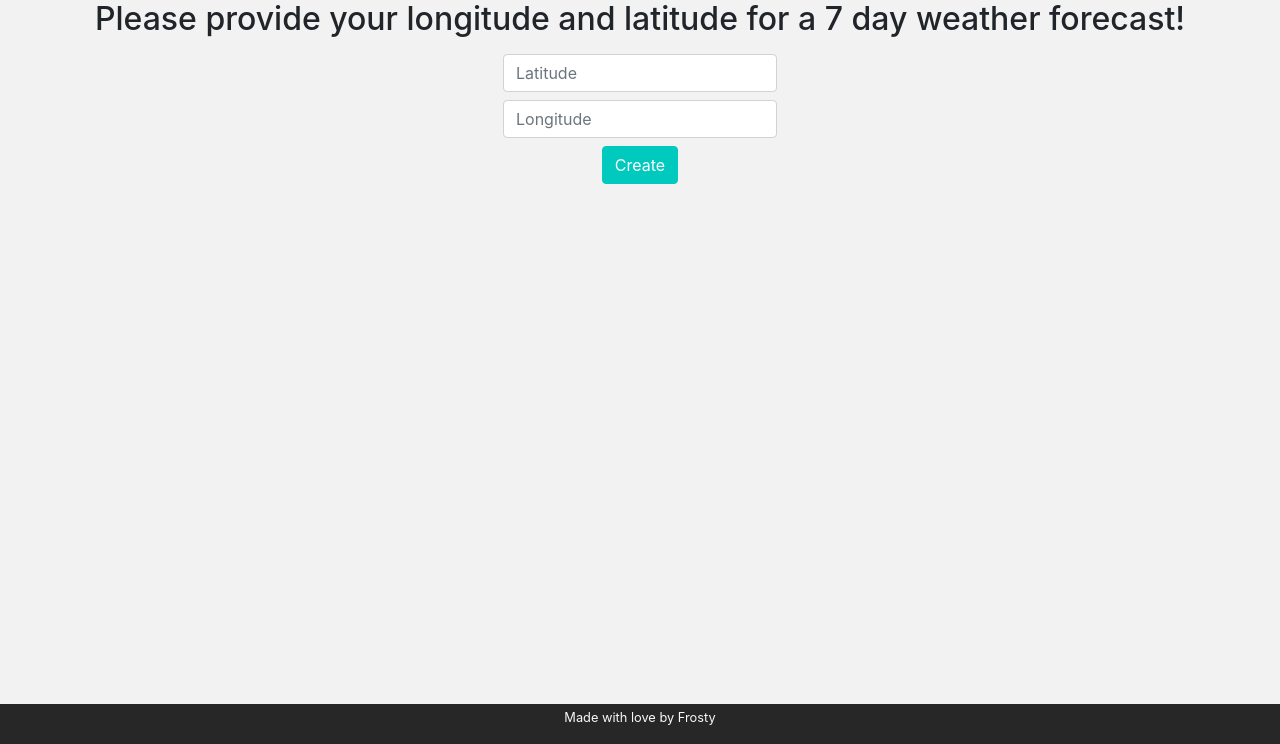
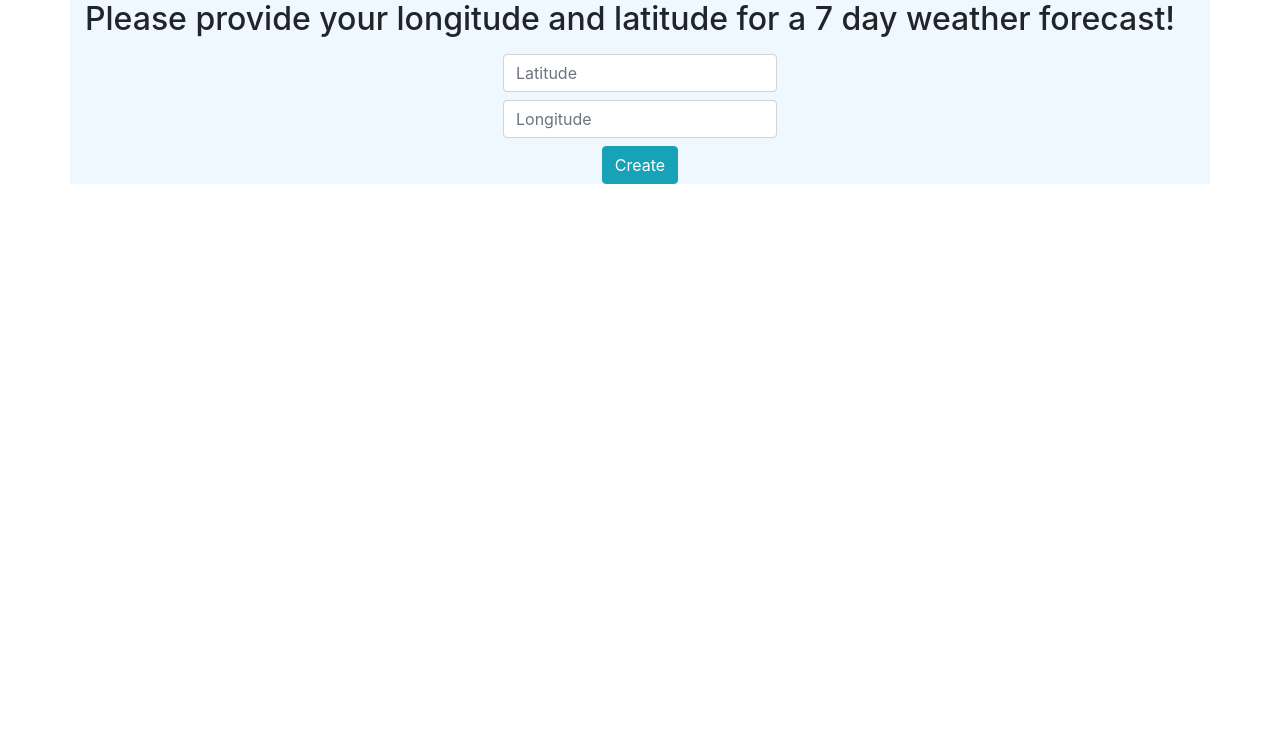
Before and after one commit to afoster44/weather-forecast, a website with bundled scripts: page index.html in a window 1280 px wide. Shown: the part 56-800 px from the top of the page. Built offline with nearby package versions, Linux system fonts and the light colour scheme.

Commit message:
Working out css for container, row and col + style

```diff
--- /dev/null
+++ b/assets/style/secondary.css
@@ -0,0 +1,38 @@
+.container {
+  width: 100%;
+  padding-right: 15px;
+  padding-left: 15px;
+  margin-right: auto;
+  margin-left: auto;
+  background-color: aliceblue;
+}
+
+.row {
+    display: flex;
+    flex-direction: row;
+    margin-left: -15px;
+    margin-right: -15px;
+}
+
+.col-sm-12, .col-sm-11, .col-sm-10, .col-sm-9, .col-sm-8, .col-sm-7, .col-sm-6, .col-sm-5, .col-sm-4, .col-sm-3, .col-sm-2, .col-sm-1 {
+    position: relative;
+    width: 100%;
+    padding-right: 15px;
+    padding-left: 15px;
+}
+
+.m-auto {
+    margin: auto !important;
+}
+
+.card {
+    position: relative;
+    display: flex;
+    flex-direction: column;
+    min-width: 0;
+    word-wrap: break-word;
+    background-color: white;
+    background-clip: border-box;
+    border: 1px solid rgba(0, 0, 0, 0.125);
+    border-radius: 0.25rem;
+  }
--- a/index.html
+++ b/index.html
@@ -7,7 +7,8 @@
     <meta http-equiv="X-UA-Compatible" content="ie=edge">
     <link rel="stylesheet" href="https://stackpath.bootstrapcdn.com/bootstrap/4.3.1/css/bootstrap.min.css"
         integrity="sha384-ggOyR0iXCbMQv3Xipma34MD+dH/1fQ784/j6cY/iJTQUOhcWr7x9JvoRxT2MZw1T" crossorigin="anonymous">
-    <link rel="stylesheet" href="assets/style/main.css">
+    <!-- <link rel="stylesheet" href="assets/style/main.css"> -->
+    <link rel="stylesheet" href="assets/style/secondary.css">
     <title>gorillamind-weatherapi</title>
 </head>
 
@@ -20,9 +21,9 @@
         </nav>
     </header>
     <!-- <div id="app"></div> -->
-    <main class="container-fluid">
+    <main class="container">
         <div class="row">
-            <div class="col-sm-12 text-center">
+            <div class="col-sm-12 m-auto">
                 <h2>Please provide your longitude and latitude for a 7 day weather forecast!</h2>
             </div>
             <div class="col-sm-12 m-auto d-flex justify-content-center align-items-center">
@@ -45,14 +46,14 @@
         <!-- forecast will go below! -->
         <div id="forecast" class="row"></div>
 
+        <!-- <section class="container">
+            <div class="row">
+                <div class="col-sm-12">a</div>
+                <div class="col-sm-12">b</div>
+                <div class="col-sm-12">c</div>
+            </div>
+        </section> -->
     </main>
-    <footer class="container-fluid bg-dark text-light">
-        <div class="row text-center">
-            <div class="col">
-                <p><small>Made with love by Frosty</small></p>
-            </div>
-        </div>
-    </footer>
     <script src="https://cdn.jsdelivr.net/npm/axios/dist/axios.min.js"></script>
     <script src="app/main.js" type="module"></script>
 </body>
```
